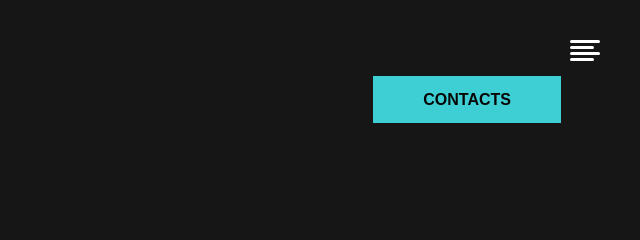
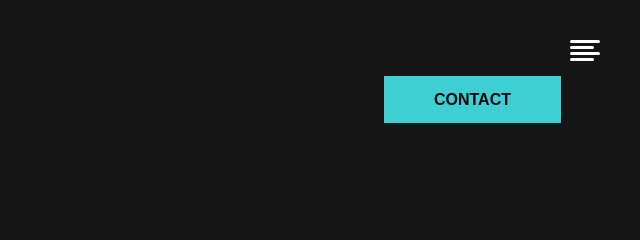
Before and after one commit to abhi7275/Abhishek-Kumar, a plain HTML site: page index.html in a window 1280 px wide. Shown: the top 240 px of the page, 640-1280 px from the left. Drawn offline with nearby package versions, Linux system fonts and the light colour scheme.

Commit message:
Update index.html

```diff
--- a/index.html
+++ b/index.html
@@ -50,7 +50,7 @@
                     </div>
 
                     <div class="right">
-                        <button class="btn btn-primary">Contacts</button>
+                        <button class="btn btn-primary">Contact</button>
                     </div>
                 </nav>
                 <div class="hero flex items-center justify-between">
```
